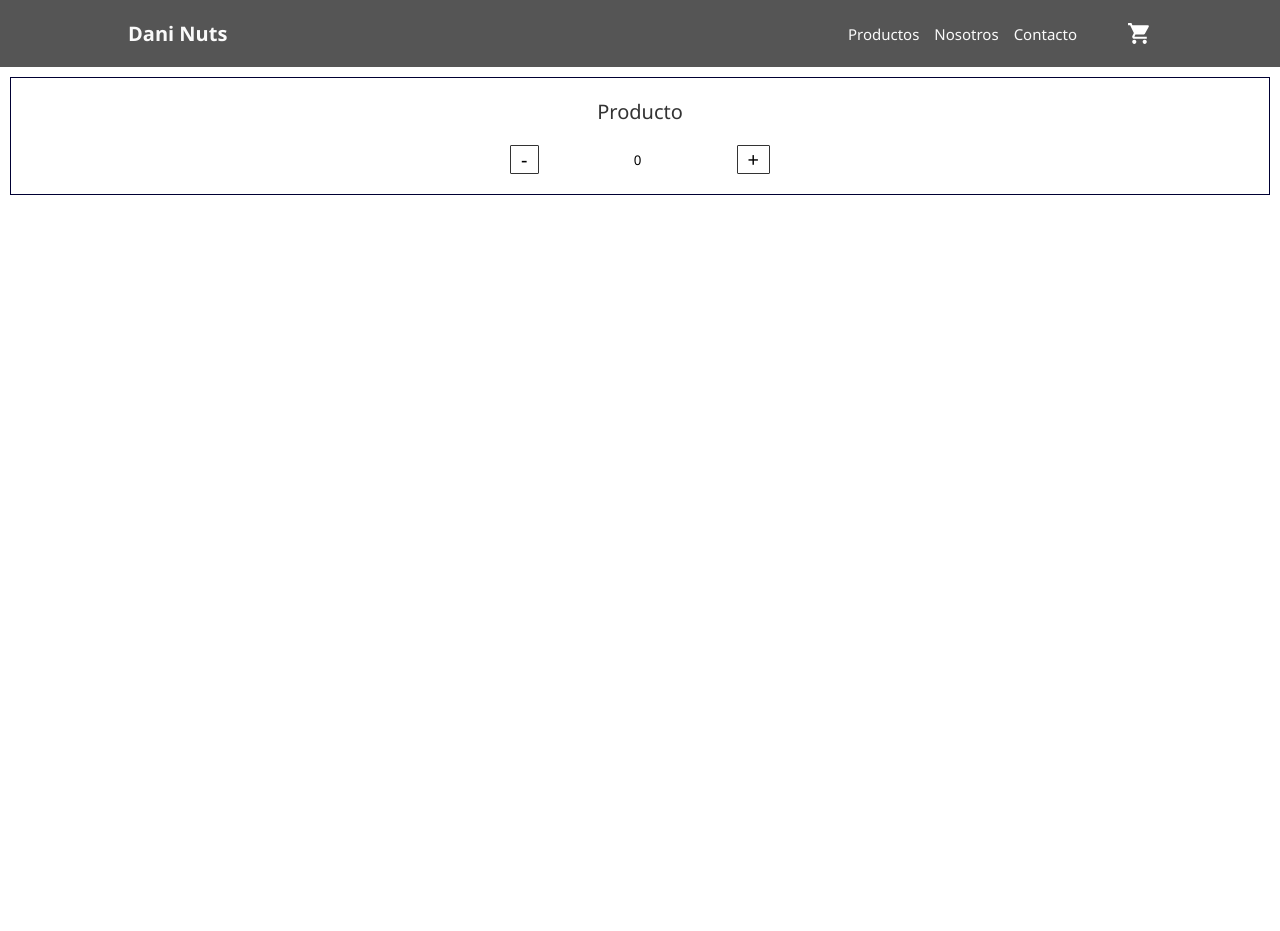
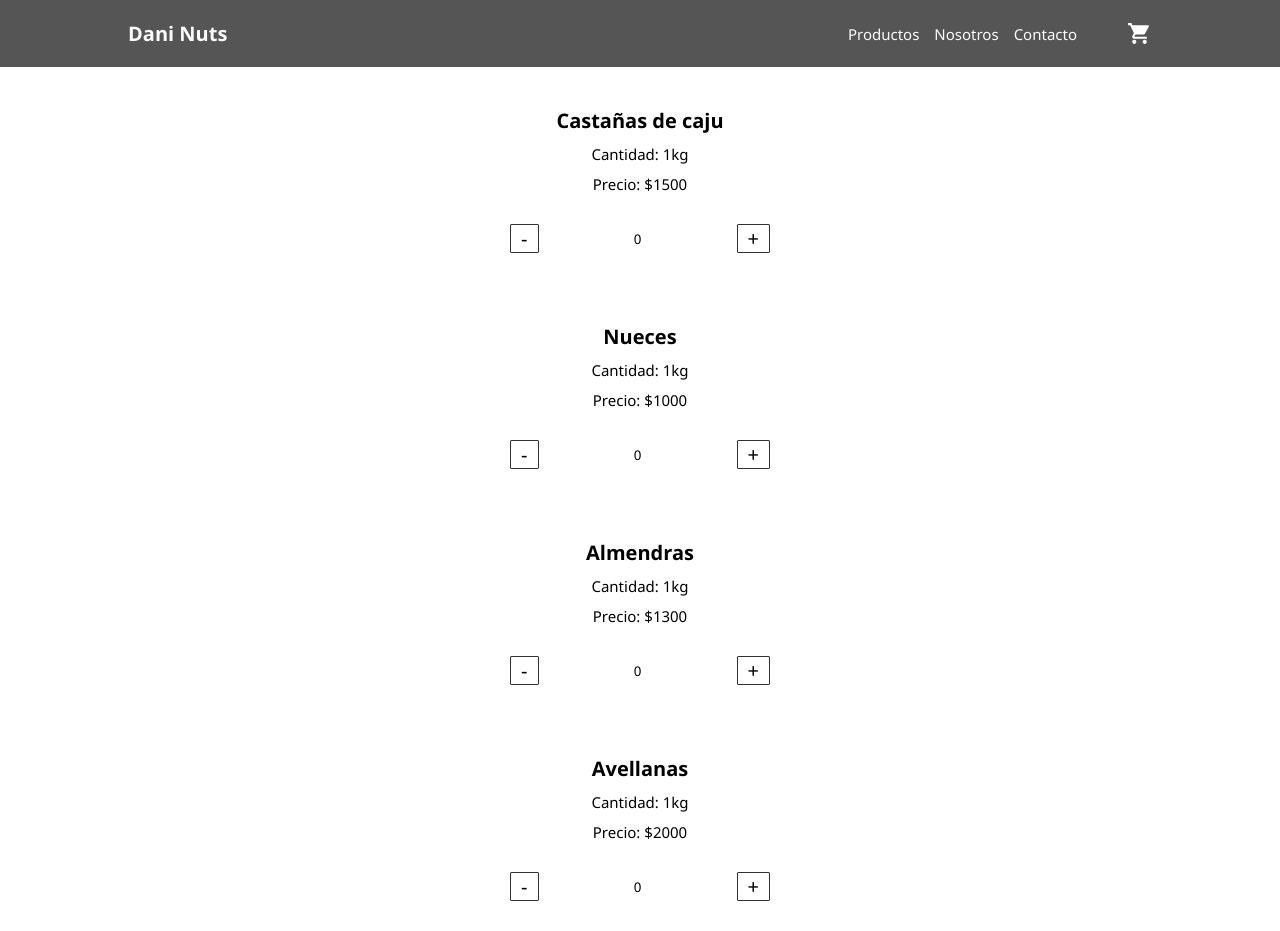
Before and after one commit to danielagenaro98/E-Commerce, a React (Create React App) app: page / in a window 1280 px wide. Before the commit the page ends 800 px from the top, so only its background shows below. Built offline with nearby package versions, Linux system fonts and the light colour scheme.

Commit message:
New Item and ItemList components

```diff
--- /dev/null
+++ b/src/components/Item.js
@@ -0,0 +1,19 @@
+import ItemCount from './ItemCount';
+import classes from './Item.module.scss';
+
+const Item = ({ item }) => {
+  return (
+    <div className={classes.container}>
+      <div className={classes.information}>
+        <h2 className={classes.name}>{item.nombre}</h2>
+        <p className={classes.size}>Cantidad: {item.cantidad}</p>
+        <p className={classes.price}>Precio: ${item.precio}</p>
+      </div>
+      <div>
+        <ItemCount limit={10} initial={0} />
+      </div>
+    </div>
+  );
+};
+
+export default Item;
--- /dev/null
+++ b/src/components/Item.module.scss
@@ -0,0 +1,26 @@
+@import '../styles/colors.scss';
+
+.container {
+  width: 100%;
+  margin: 1rem;
+  padding: 1rem;
+  text-align: center;
+
+  .information {
+    padding: 2rem;
+
+    .name {
+      margin-bottom: 1rem;
+      font-size: 2rem;
+    }
+
+    .size {
+      margin-bottom: 1rem;
+      font-size: 1.5rem;
+    }
+
+    .price {
+      font-size: 1.5rem;
+    }
+  }
+}
--- a/src/components/ItemCount.js
+++ b/src/components/ItemCount.js
@@ -6,14 +6,16 @@ const ItemCount = ({ limit, initial }) => {
 
   return (
     <div className={classes.container}>
-      <label className={classes.label} htmlFor="count-btn">
-        Producto
-      </label>
       <div className={classes['count-container']}>
         <button className={classes['count-btn']} onClick={decrement}>
           -
         </button>
-        <input className={classes['count-input']} type="text" value={counter} />
+        <input
+          className={classes['count-input']}
+          type="text"
+          value={counter}
+          onChange={() => counter}
+        />
         <button className={classes['count-btn']} onClick={increment}>
           +
         </button>
--- a/src/components/ItemCount.module.scss
+++ b/src/components/ItemCount.module.scss
@@ -4,12 +4,6 @@
   display: flex;
   flex-direction: column;
   align-items: center;
-
-  .label {
-    font-size: 2rem;
-    color: $dark-grey;
-    margin: 1rem;
-  }
 
   .count-container {
     display: flex;
--- /dev/null
+++ b/src/components/ItemList.js
@@ -0,0 +1,14 @@
+import Item from './Item';
+import classes from './ItemList.module.scss';
+
+const ItemList = ({ items }) => {
+  return (
+    <div className={classes.container}>
+      {items.map((item) => (
+        <Item item={item} />
+      ))}
+    </div>
+  );
+};
+
+export default ItemList;
--- /dev/null
+++ b/src/components/ItemList.module.scss
@@ -0,0 +1,5 @@
+.container {
+  display: flex;
+  flex-direction: column;
+  align-items: center;
+}
--- a/src/components/ItemListContainer.js
+++ b/src/components/ItemListContainer.js
@@ -1,22 +1,24 @@
 import { useEffect, useState } from 'react';
 import { getData } from '../helpers/getData';
-import ItemCount from './ItemCount';
-
-import classes from './ItemListContainer.module.scss';
+import ItemList from './ItemList';
 
 const ItemListContainer = () => {
   const [items, setItems] = useState([]);
+  const [loading, setLoading] = useState(false);
 
   useEffect(() => {
-    getData().then((resp) => {
-      setItems(resp);
-    });
+    setLoading(true);
+    getData()
+      .then((resp) => {
+        setItems(resp);
+      })
+      .finally(() => {
+        setLoading(false);
+      });
   }, []);
 
   return (
-    <div className={classes.container}>
-      <ItemCount limit={10} initial={0} />
-    </div>
+    <>{loading ? <h2>Cargando productos..</h2> : <ItemList items={items} />}</>
   );
 };
 
--- a/src/components/ItemListContainer.module.scss
+++ /dev/null
@@ -1,8 +0,0 @@
-@import '../styles/colors.scss';
-
-.container {
-  border: 1px solid $dark-blue;
-  margin: 1rem;
-  padding: 1rem;
-  text-align: center;
-}
```
